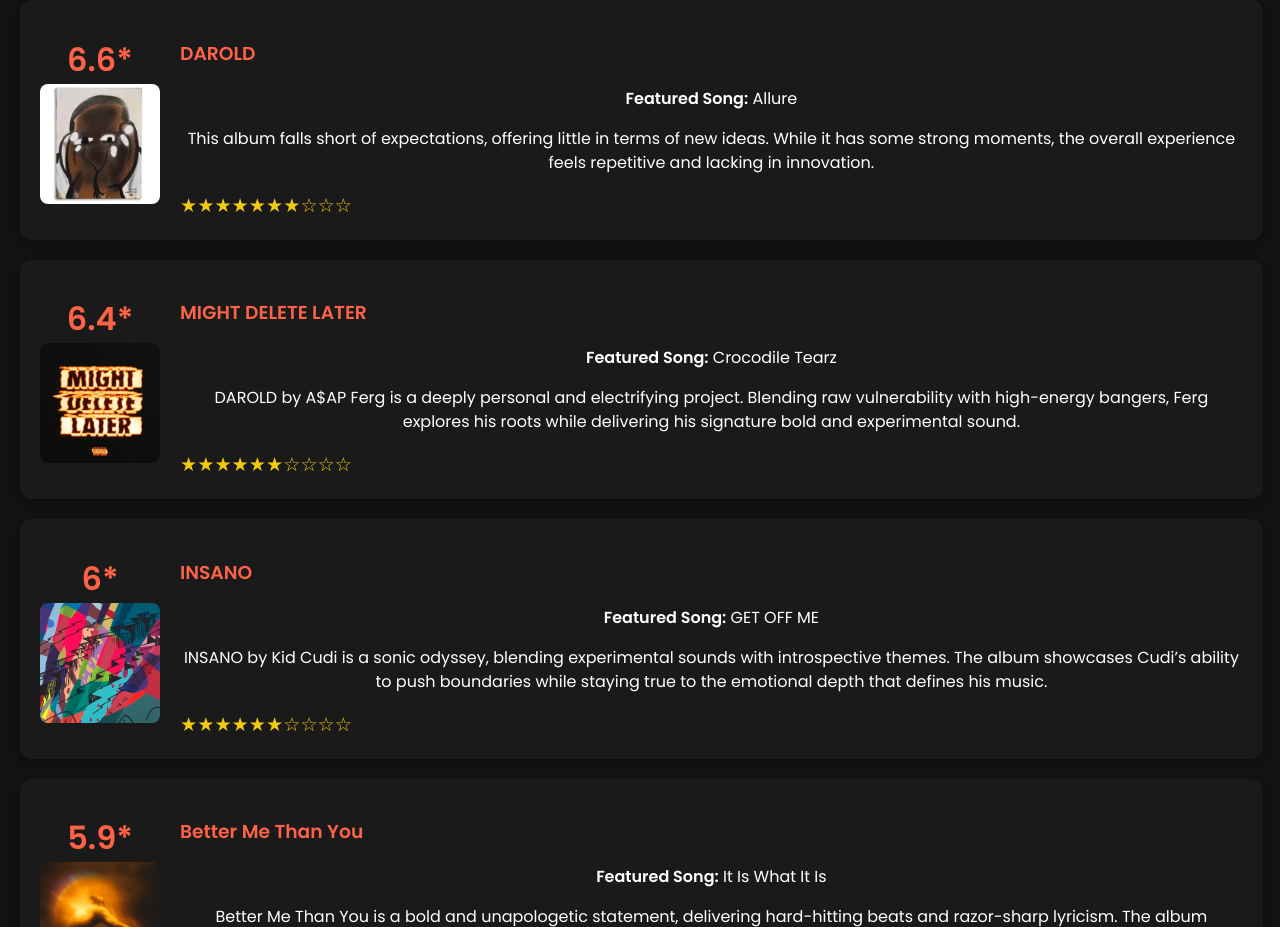
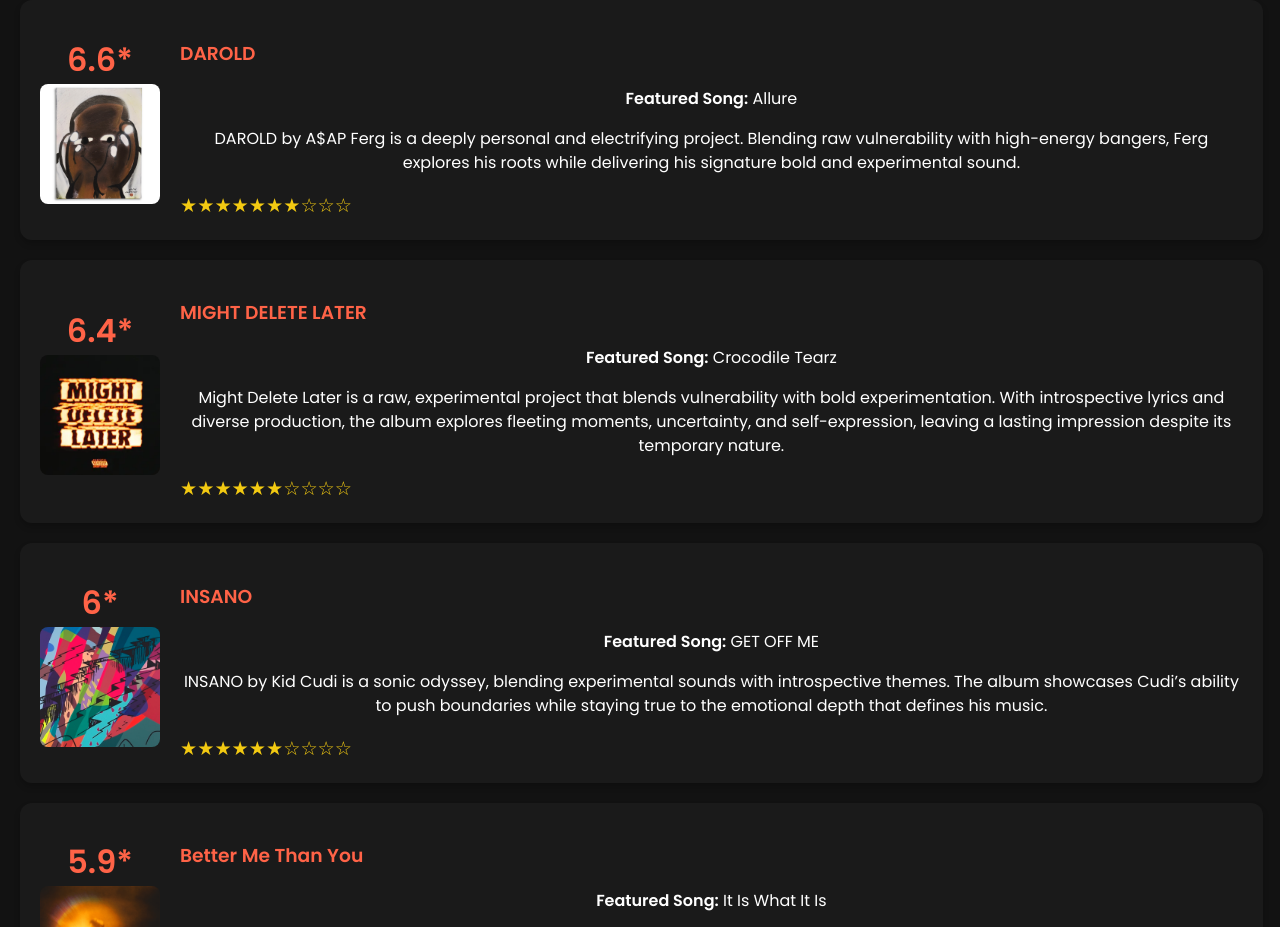
Before and after one commit to GRedBread/cprg-218-finale, a plain HTML site: page ranking.html in a window 1280 px wide. Shown: the part 2920-3847 px from the top of the page. Drawn offline with Linux system fonts and the light colour scheme; a script that the page names is missing.

Commit message:
Update ranking.html

```diff
--- a/ranking.html
+++ b/ranking.html
@@ -171,7 +171,7 @@
                 <div class="album-info">
                     <h3>DAROLD</h3>
                     <p><strong>Featured Song:</strong> Allure</p>
-                    <p>This album falls short of expectations, offering little in terms of new ideas. While it has some strong moments, the overall experience feels repetitive and lacking in innovation.</p>
+                    <p>DAROLD by A$AP Ferg is a deeply personal and electrifying project. Blending raw vulnerability with high-energy bangers, Ferg explores his roots while delivering his signature bold and experimental sound.</p>
                     <div class="star-rating-container">
                         <span class="star-rating" data-rating="10">★★★★★★★☆☆☆</span>
                     </div>
@@ -185,7 +185,7 @@
                 <div class="album-info">
                     <h3>MIGHT DELETE LATER</h3>
                     <p><strong>Featured Song:</strong> Crocodile Tearz</p>
-                    <p>DAROLD by A$AP Ferg is a deeply personal and electrifying project. Blending raw vulnerability with high-energy bangers, Ferg explores his roots while delivering his signature bold and experimental sound.</p>
+                    <p>Might Delete Later is a raw, experimental project that blends vulnerability with bold experimentation. With introspective lyrics and diverse production, the album explores fleeting moments, uncertainty, and self-expression, leaving a lasting impression despite its temporary nature.</p>
                     <div class="star-rating-container">
                         <span class="star-rating" data-rating="10">★★★★★★☆☆☆☆</span>
                     </div>
```
